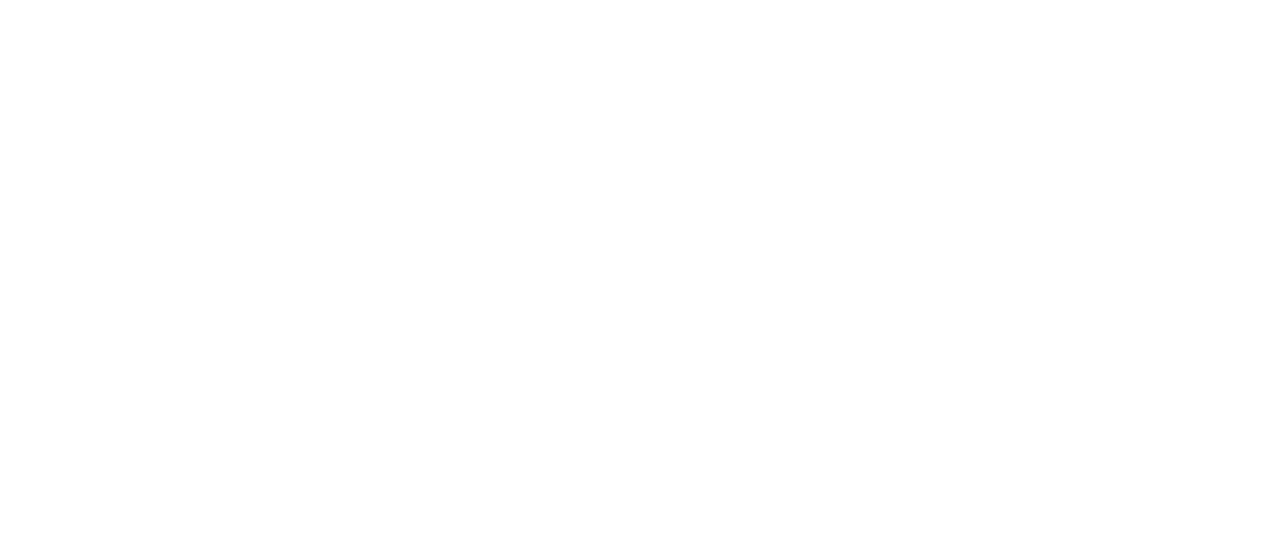
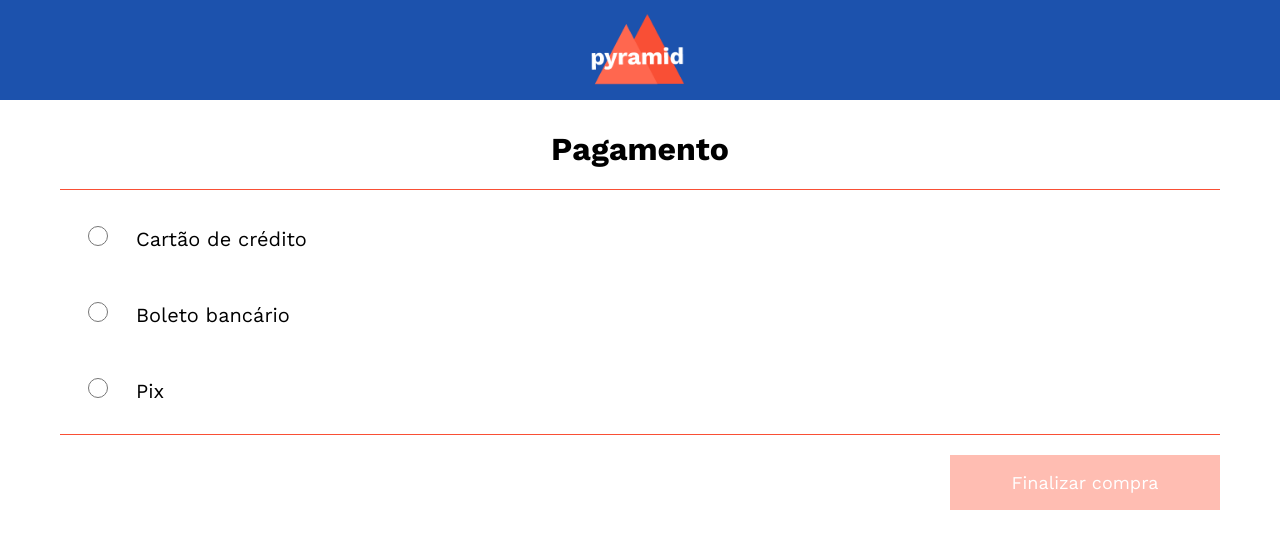
Before and after one commit to vinicalmeida38/pyramid-marketplace, a React (Create React App) app: page /payment in a window 1280 px wide. Shown: the top 548 px of the page. Built offline with nearby package versions, Linux system fonts and the light colour scheme.

Commit message:
Create payment page

```diff
--- a/src/pages/Address/Address.tsx
+++ b/src/pages/Address/Address.tsx
@@ -2,6 +2,7 @@
 
 import SimpleHeader from "../../components/Header/SimpleHeader";
 import { useState } from "react";
+import { Link } from "react-router-dom";
 
 const Address = () => {
   const [name, setName] = useState("");
@@ -13,6 +14,22 @@
   const [number, setNumber] = useState("");
   const [complement, setComplement] = useState("");
   const [phone, setPhone] = useState("");
+
+  const checkEmptyInputs = () => {
+    if (
+      name === "" ||
+      CEP === "" ||
+      state === "" ||
+      city === "" ||
+      street === "" ||
+      district === "" ||
+      number === "" ||
+      complement === "" ||
+      phone === ""
+    ) {
+      return true;
+    }
+  };
 
   return (
     <>
@@ -107,17 +124,10 @@
 
           <div className="step-button">
             <hr />
+            <Link to="/payment">
               <button
                 className={
-                name === "" ||
-                CEP === "" ||
-                state === "" ||
-                city === "" ||
-                street === "" ||
-                district === "" ||
-                number === "" ||
-                complement === "" ||
-                phone === ""
+                  checkEmptyInputs()
                     ? "button-pyramid disabled-button-pyramid"
                     : "button-pyramid"
                 }
@@ -125,6 +135,7 @@
               >
                 Continuar
               </button>
+            </Link>
           </div>
         </form>
       </div>
--- /dev/null
+++ b/src/pages/Payment/Payment.css
@@ -0,0 +1,9 @@
+.payment-types__input {
+  margin: 28px;
+  width: 20px;
+  height: 20px;
+}
+
+.payment-types__label {
+  font-size: 20px;
+}
--- /dev/null
+++ b/src/pages/Payment/Payment.tsx
@@ -0,0 +1,68 @@
+import React from "react";
+import { useState } from "react";
+import SimpleHeader from "../../components/Header/SimpleHeader";
+import "./Payment.css";
+
+const Payment = () => {
+  const [creditCard, setCreditCard] = useState(false);
+  const [bankSlip, setBankSlip] = useState(false);
+  const [pix, setPix] = useState(false);
+
+  const buttonStyle =
+    creditCard || bankSlip || pix
+      ? "button-pyramid"
+      : "button-pyramid disabled-button-pyramid";
+
+  return (
+    <>
+      <SimpleHeader />
+      <div className="content-container">
+        <h1 className="title-pyramid">Pagamento</h1>
+        <hr />
+        <form>
+          <input
+            className="payment-types__input"
+            type="radio"
+            name="payment"
+            id="creditCard"
+            onChange={(e) => setCreditCard(true)}
+          />
+          <label className="payment-types__label" htmlFor="creditCard">
+            Cartão de crédito
+          </label>
+          <br />
+          <input
+            className="payment-types__input"
+            type="radio"
+            name="payment"
+            id="bankSlip"
+            onChange={(e) => setBankSlip(true)}
+          />
+          <label className="payment-types__label" htmlFor="bankSlip">
+            Boleto bancário
+          </label>
+          <br />
+          <input
+            className="payment-types__input"
+            type="radio"
+            name="payment"
+            id="pix"
+            onChange={(e) => setPix(true)}
+          />
+          <label className="payment-types__label" htmlFor="pix">
+            Pix
+          </label>
+          <br />
+          <hr />
+          <div className="step-button">
+            <button className={buttonStyle} type="submit">
+              Finalizar compra
+            </button>
+          </div>
+        </form>
+      </div>
+    </>
+  );
+};
+
+export default Payment;
--- a/src/routes.tsx
+++ b/src/routes.tsx
@@ -3,6 +3,7 @@
 import Address from "./pages/Address/Address";
 import Cart from "./pages/Cart/Cart";
 import Home from "./pages/Home/Home";
+import Payment from "./pages/Payment/Payment";
 import ProductDetails from "./pages/ProductDetails/ProductDetails";
 
 const Routes = () => {
@@ -12,6 +13,7 @@
       <Route component={ProductDetails} path="/product-details/:id" />
       <Route component={Cart} path="/shopping-cart" />
       <Route component={Address} path="/address" />
+      <Route component={Payment} path="/payment" />
     </BrowserRouter>
   );
 };
```
Lines whose indentation alone changed are shown as unchanged.
